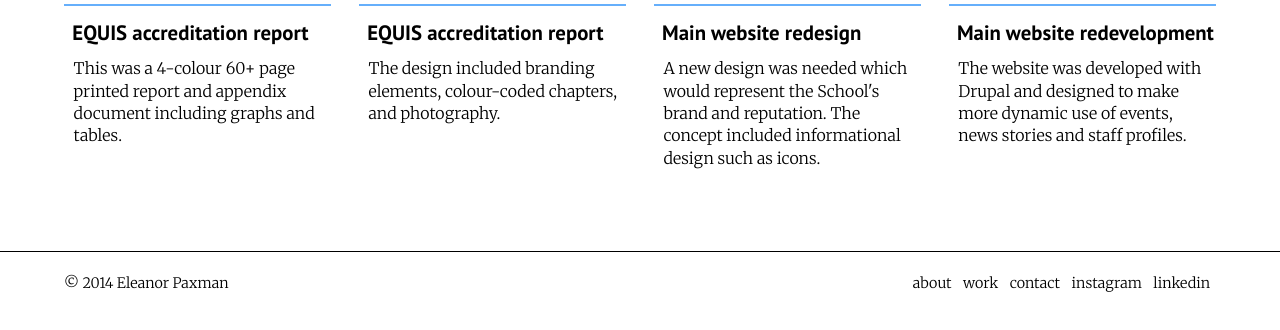
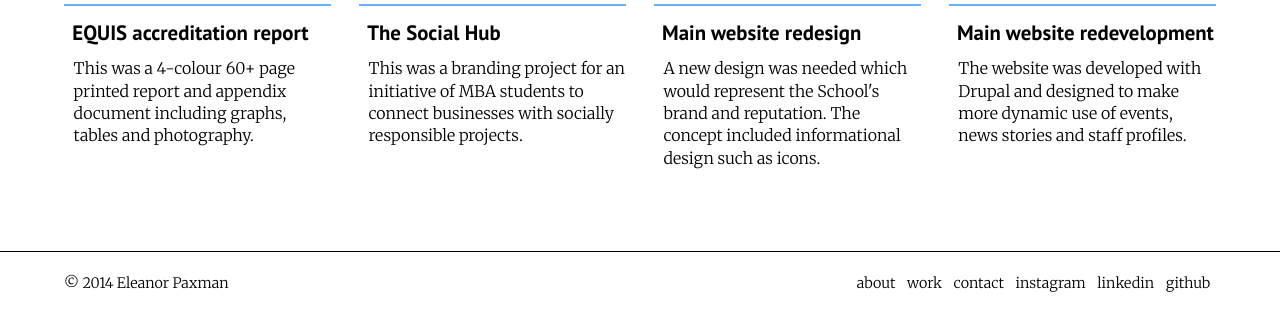
Before and after one commit to paxell/foliotwo, a plain HTML site: page business.html in a window 1280 px wide. Shown: the part 284-614 px from the top of the page. Drawn offline with Linux system fonts and the light colour scheme.

Commit message:
added github link and some new images

```diff
--- a/business.html
+++ b/business.html
@@ -39,13 +39,13 @@
 		<div class="col span_3_of_12">
 			<img src="images/business-equis.jpg" />
 			<h3>EQUIS accreditation report</h3>
-			<p>This was a 4-colour 60+ page printed report and appendix document including graphs and tables.</p>
+			<p>This was a 4-colour 60+ page printed report and appendix document including graphs, tables and photography.</p>
 
 		</div>
 		<div class="col span_3_of_12">
-			<img src="images/business-equis2.jpg" />
-			<h3>EQUIS accreditation report</h3>
-			<p>The design included branding elements, colour-coded chapters, and photography.</p>
+			<img src="images/business-socialhub.gif" />
+			<h3>The Social Hub</h3>
+			<p>This was a branding project for an initiative of MBA students to connect businesses with socially responsible projects.</p>
 		</div>
 		<div class="col span_3_of_12">
 			<img src="images/business-home.jpg" />
@@ -70,6 +70,7 @@
 			</div>
 			<div class="col span_6_of_12">
 				<ul>
+					<li><a href="https://github.com/paxell" target="_blank">github</a></li>
 					<li><a href="http://lnkd.in/QanV_g" target="_blank">linkedin</a></li>
 					<li><a href="http://instagram.com/paxelea" target="_blank">instagram</a></li>
 					<!--<li><a>blog</a></li>-->
```
Also changed, not shown: basq.html (+1 -0 lines), game.html (+1 -1 lines), index.html (+2 -1 lines), jagged.html (+6 -6 lines), lettering.html (+1 -0 lines), number.html (+1 -0 lines), favicon.png.
